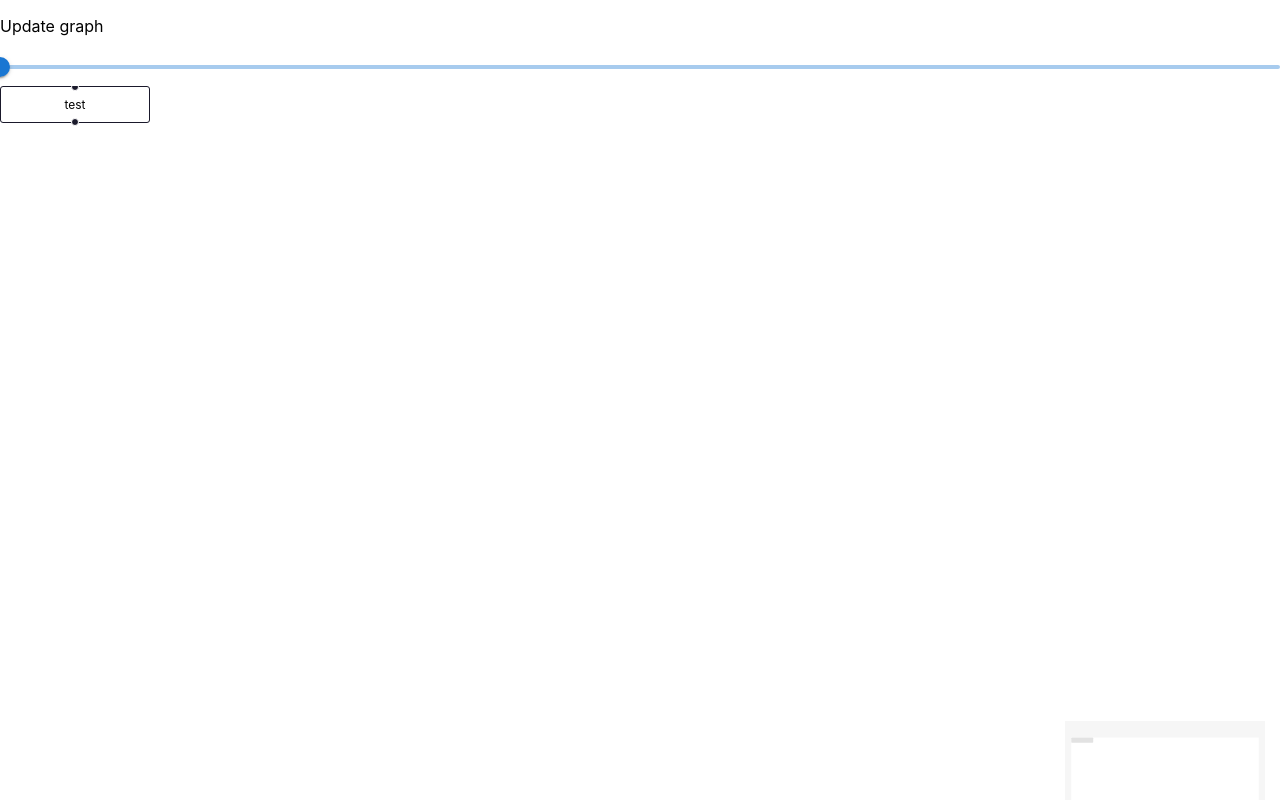
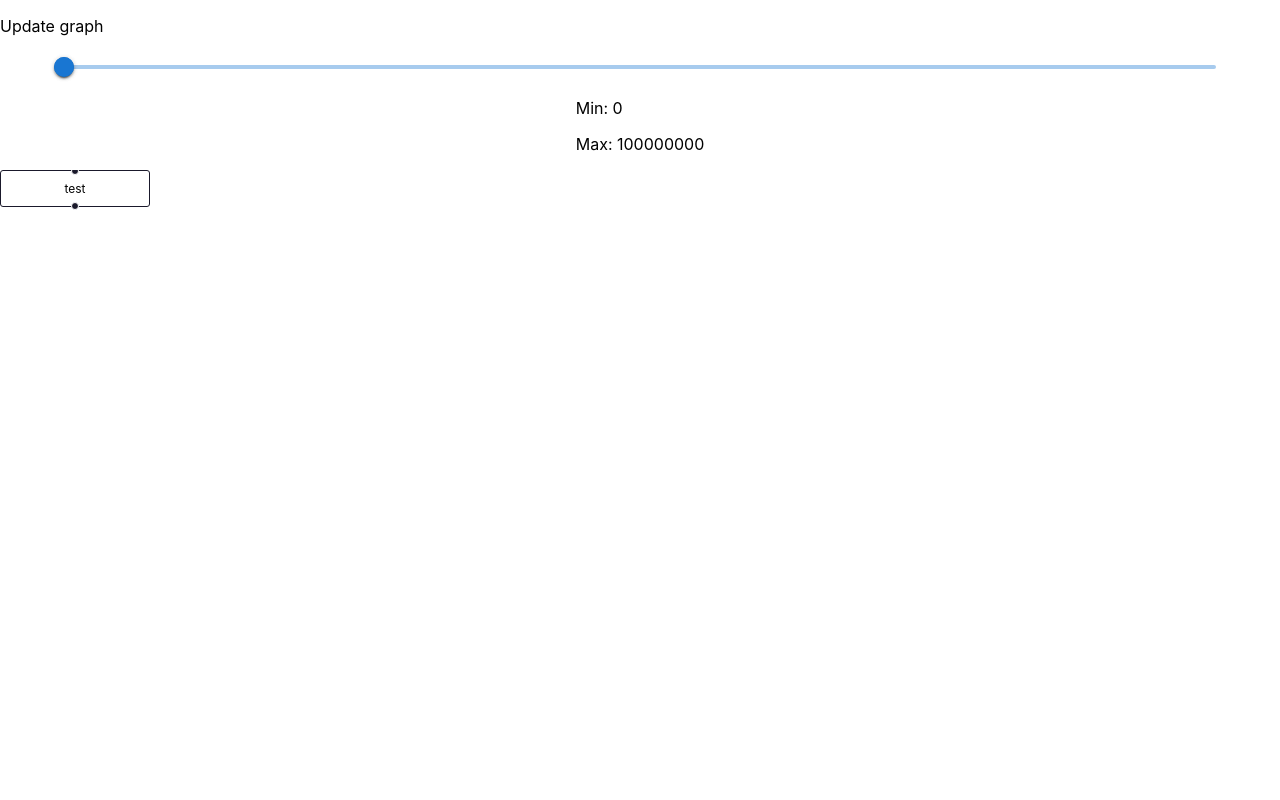
Before and after one commit to Oliver-Quail/Simple-Network-Visualiser, a React (Create React App) app in the folder web_interface/: page / in a window 1280 px wide. Shown: the top 800 px of the page. Built offline with nearby package versions, Linux system fonts and the light colour scheme; no server answers.

Commit message:
Implemented working slider

```diff
--- a/web_interface/src/pages/analysis/analysis.tsx
+++ b/web_interface/src/pages/analysis/analysis.tsx
@@ -72,7 +72,13 @@ const AnalysisPageFlowGraph = (props :AnalysisPageFlowGraphProps) => {
     const [isUpdating, setIsUpdating] = useState<Boolean>(false)
     const [data, setData] = useState<any>()
     const [updateRequired, setUpdateReqired] = useState<Boolean>(true)
-    const [timeWindow, setTimeWindow] = useState<any>()
+    const [timeWindow, setTimeWindow] = useState<number[]>([0, 100000000])
+    const [minTime, setMinTime] = useState<number>(0)
+    const [maxTime, setMaxTime] = useState<number>(1000000000000)
+
+    const handleTimeWindowChange = (event :Event, newValue :number[]) => {
+      setTimeWindow(newValue)
+    }
 
     useEffect(() => {
       console.log("Is updating")
@@ -108,18 +114,26 @@ const AnalysisPageFlowGraph = (props :AnalysisPageFlowGraphProps) => {
                 })
         })
         }
-        else {
-          console.log("waiting")
-          wait(2000)
-          console.log("waited")
-        }
+        fetch("http://localhost:3000/api/time", {}).then((result :Response) => {
+          result.json().then((response) => {
+            setTimeWindow([response[0][0]* (1/1000000), response[0][1]* (1/1000000)])
+            setMinTime(response[0][0] * (1/1000000))
+            setMaxTime(response[0][1]* (1/1000000))
+          })
+        })
     }, [props.edges])
 
     return(
 
         <article>
           <p onClick={() => {getLayoutedElements({})}}>Update graph</p>
-          <Slider value={timeWindow} />
+          <section style={{"display": "flex", "flexDirection": "column", "justifyContent": "center", "alignItems": "center", "width": "100%"}}>
+            <Slider style={{"width" : "90vw"}} value={timeWindow} min={minTime} max={maxTime} onChange={handleTimeWindowChange}/>
+            <section>
+              <p>Min: {timeWindow[0]}</p>
+              <p>Max: {timeWindow[1]}</p>
+            </section>
+          </section>
             <div style={{ width: '100vw', height: '100vh' }}>
                 <ReactFlow nodes={props.nodes} edges={props.edges} edgeTypes={edgeTypes} onNodesChange={props.onNodesChange} onEdgesChange={props.onEdgesChange}>
                   <MiniMap />
```
Also changed, not shown: 1 other file (tests, documents, lock files or other folders).
